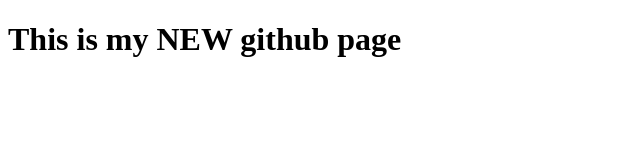
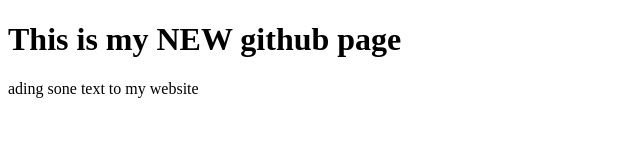
Before and after one commit to deskagebunshin/deskagebunshin.github.io, a plain HTML site: page index.html in a window 1280 px wide. Shown: the whole page, without its empty margins (0-640 px from the left). Drawn offline with Linux system fonts and the light colour scheme.

Commit message:
added text

```diff
--- a/index.html
+++ b/index.html
@@ -6,5 +6,6 @@
   </head>
   <body>
     <h1>This is my NEW github page</h1>
+    <p>ading sone text to my website</p>
   </body>
 </html>
```
